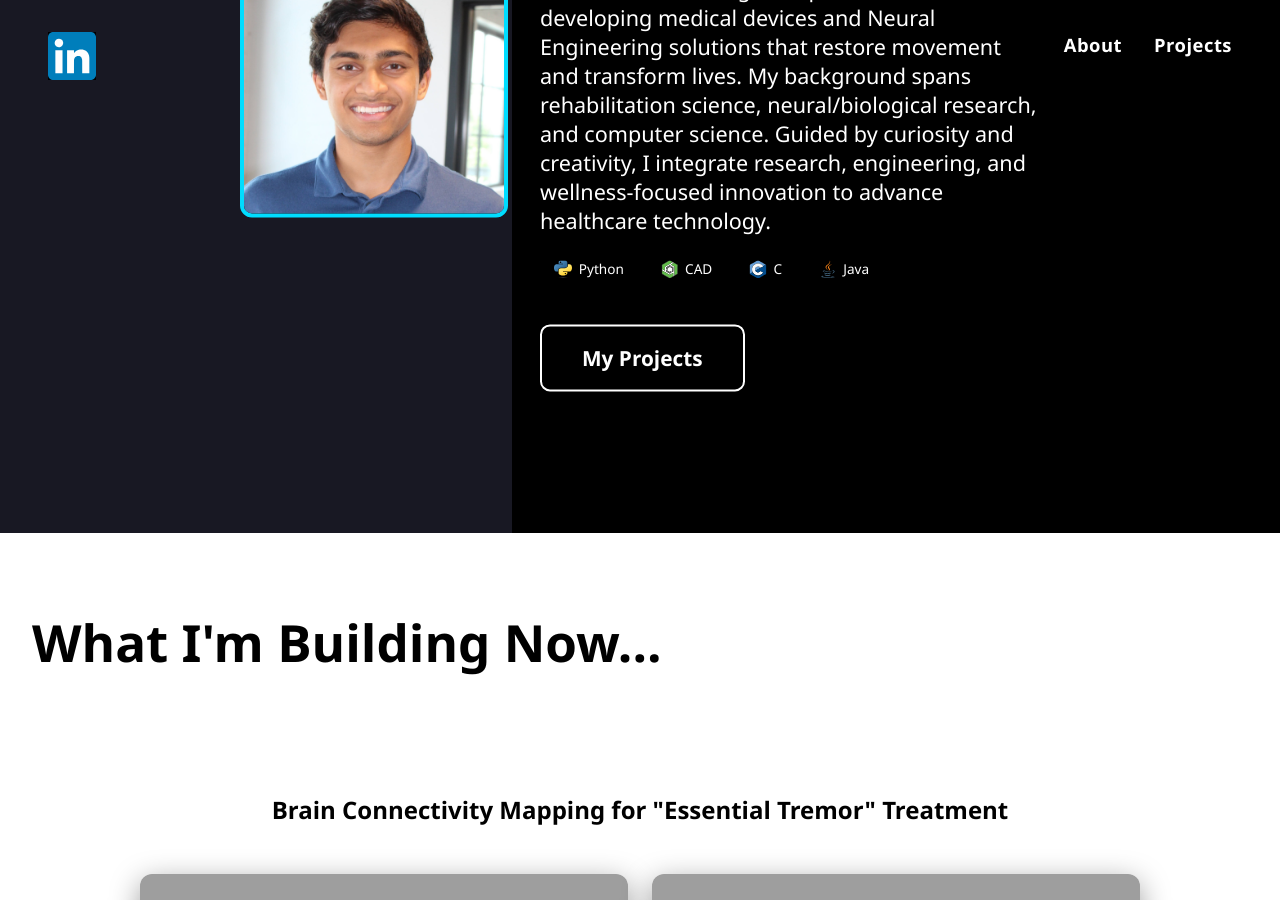
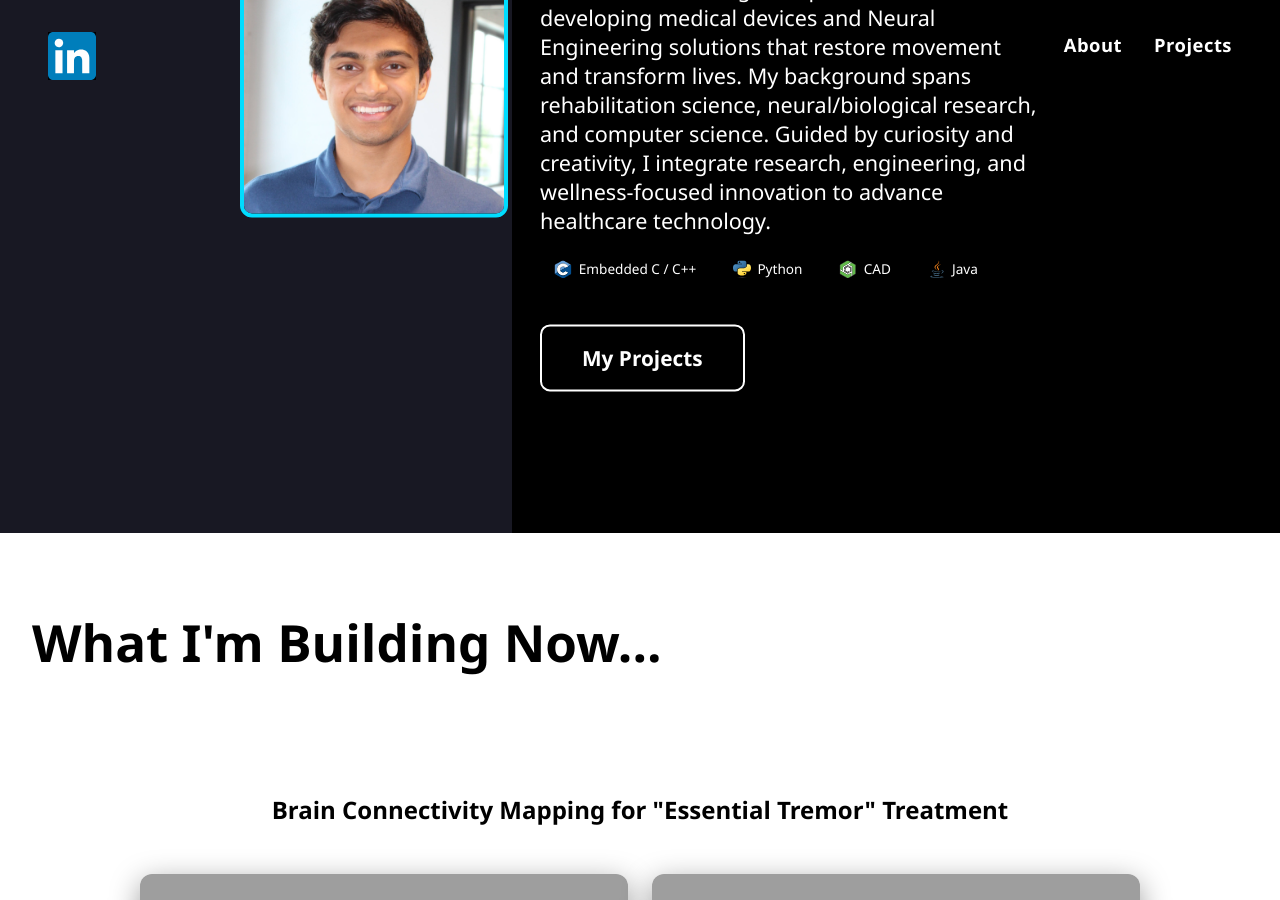
Before and after one commit to sajjy/sajan_patel_duke_bme, a Jekyll site: the page built from index.html, in a window 1280 px wide and 900 px high, scrolled down 367 px. Built offline with Jekyll 4.4.1, drawn with Linux system fonts in a browser that asks for light colours; grey boxes are pictures that could not be loaded.

Commit message:
Update tech tag in Hero section

```diff
--- a/index.html
+++ b/index.html
@@ -26,16 +26,16 @@ layout: default
         <!-- Tech Tags -->
         <div class="tech-tags">
           <span class="tag">
+            <img src="{{ '/assets/tech-logos/c-programming.svg' | relative_url }}" alt="c-programming">
+            Embedded C / C++
+          </span>
+          <span class="tag">
             <img src="{{ '/assets/tech-logos/python.svg' | relative_url }}" alt="Python">
             Python
           </span>
           <span class="tag">
             <img src="{{ '/assets/tech-logos/onshape.svg' | relative_url }}" alt="CAD">
             CAD
-          </span>
-          <span class="tag">
-            <img src="{{ '/assets/tech-logos/c-programming.svg' | relative_url }}" alt="c-programming">
-            C
           </span>
           <span class="tag">
             <img src="{{ '/assets/tech-logos/java.svg' | relative_url }}" alt="Java">
```
